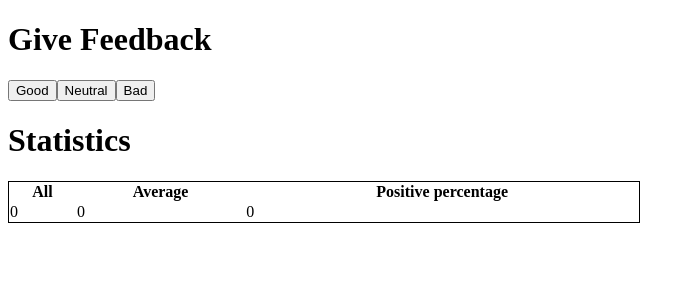
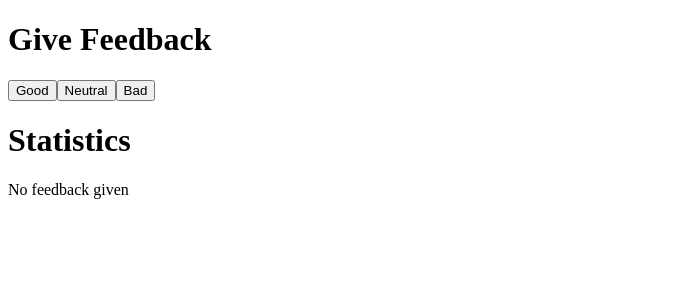
Before and after one commit to Jam1ll/full_stack_open_university_of_helsinki, a React (Vite) app in the folder part_1/1.6-1.14_unicafe/: page / in a window 1280 px wide. Shown: the top 300 px of the page, without its empty margins (0-695 px from the left). Built offline with nearby package versions, Linux system fonts and the light colour scheme.

Commit message:
1.9: unicafe, step 4

```diff
--- a/part_1/1.6-1.14_unicafe/src/App.jsx
+++ b/part_1/1.6-1.14_unicafe/src/App.jsx
@@ -6,9 +6,11 @@ const Button = ({ text, onClick }) => {
 };
 
 const Statistics = ({ all, average, positivePercentage }) => {
+  if (all === 0) {
+    return <>No feedback given</>;
+  }
   return (
     <>
-      <h1>Statistics</h1>
       <table
         style={{
           width: 50 + "%",
@@ -101,6 +103,7 @@ const App = () => {
       <Button text={"Good"} onClick={handleGoodClick} />
       <Button text={"Neutral"} onClick={handleNeutralClick} />
       <Button text={"Bad"} onClick={handleBadClick} />
+      <h1>Statistics</h1>
       <Statistics
         all={rating.all}
         average={rating.average}
```
